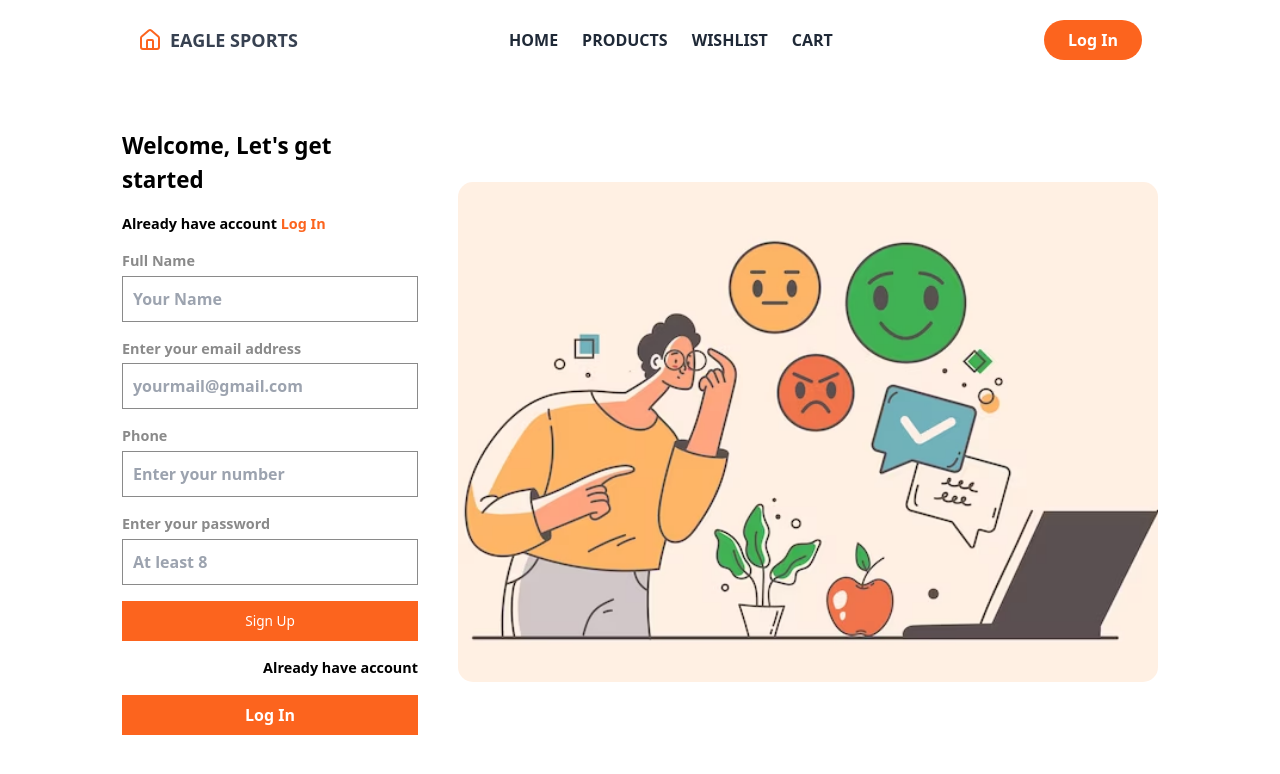
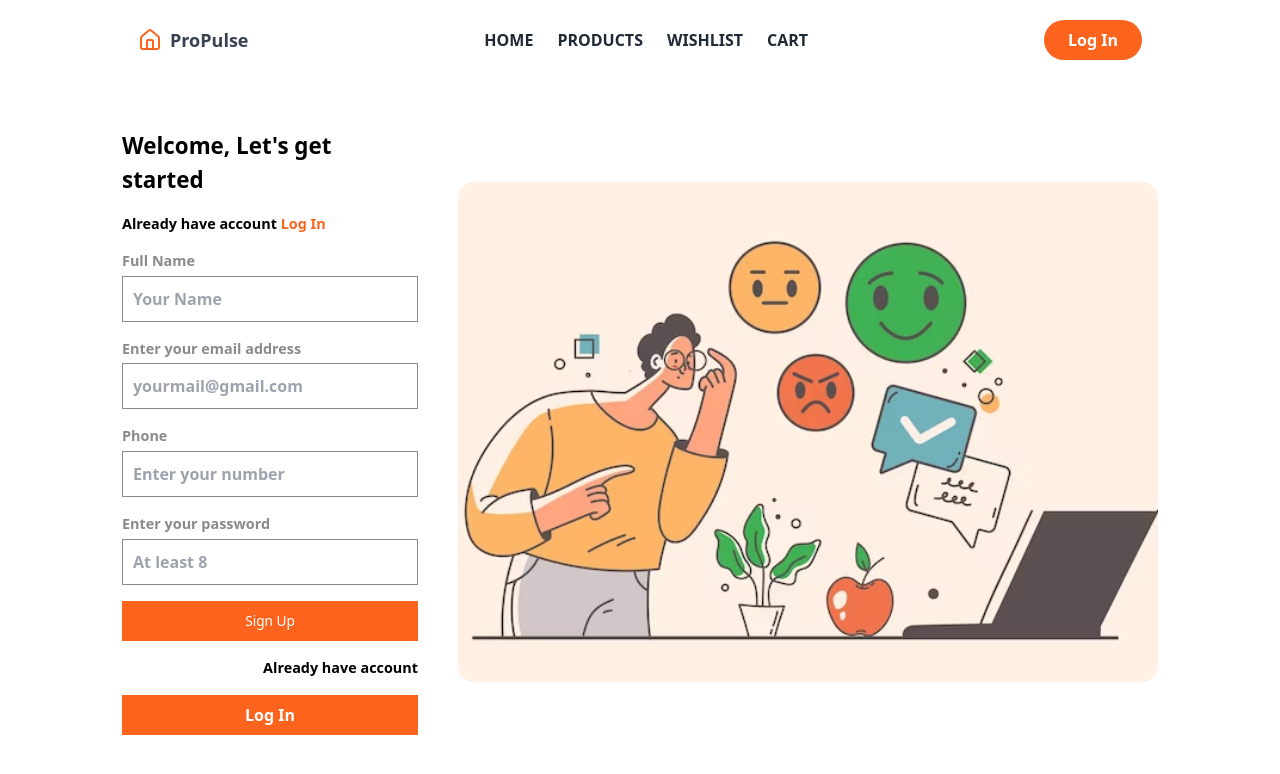
Before and after one commit to pratap3124/Sport-egle, a React (Create React App) app: page /signup in a window 1280 px wide. Shown: the top 774 px of the page. Built offline with nearby package versions, Linux system fonts and the light colour scheme.

Commit message:
Update SignupPage.js

```diff
--- a/src/components/SignupPage.js
+++ b/src/components/SignupPage.js
@@ -13,7 +13,7 @@ const SignUpPage = () => {
           {/* Logo */}
           <Link to="/" className="flex items-center text-gray-700 font-bold text-lg">
             <Home className="w-6 h-6 text-[#fc641e] mr-2" />
-            EAGLE SPORTS
+            ProPulse
           </Link>
 
           {/* Menu Icon */}
```
